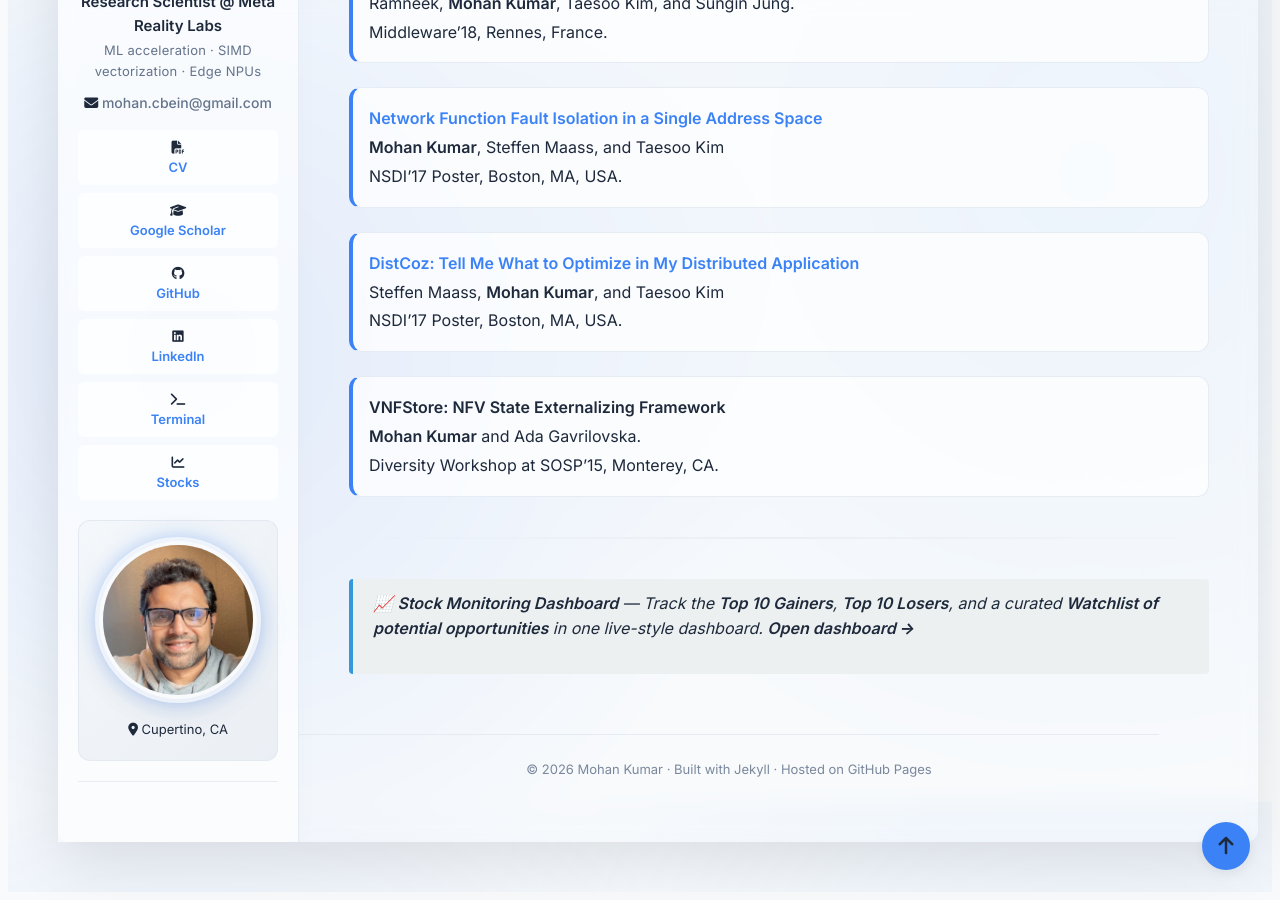
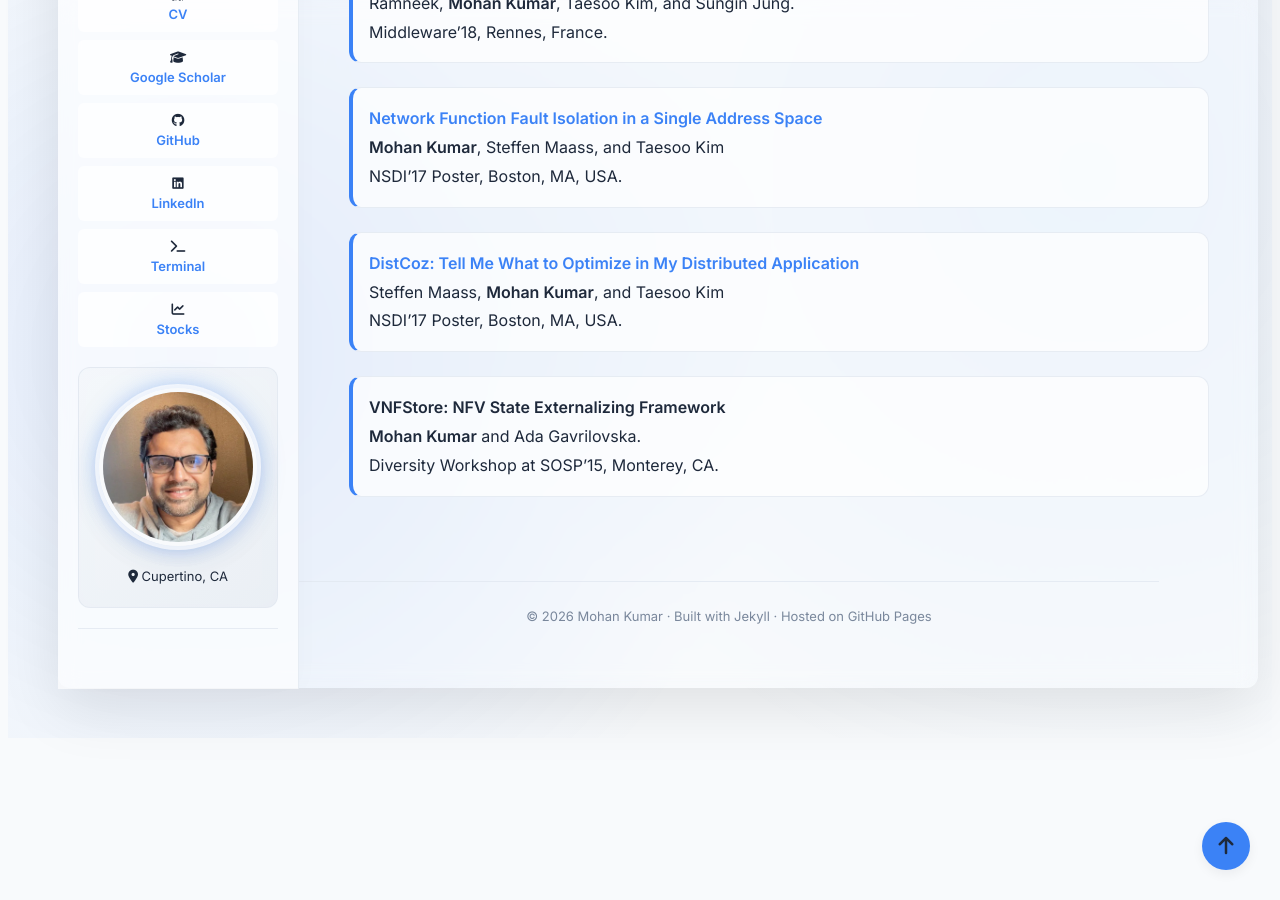
Before and after one commit to mohankku/mohankku.github.io, a Jekyll site: the page built from index.md, in a window 1280 px wide and 900 px high, scrolled down 1906 px. Built offline with Jekyll 4.4.1, drawn with Linux system fonts in a browser that asks for light colours.

Commit message:
Remove stock dashboard promo from main page

```diff
--- a/index.md
+++ b/index.md
@@ -64,7 +64,3 @@ I am a Research Scientist at Meta Reality Labs focused on accelerating machine l
 - **VNFStore: NFV State Externalizing Framework**
   **Mohan Kumar** and Ada Gavrilovska.
   Diversity Workshop at SOSP'15, Monterey, CA.
-
----
-
-> 📈 **Stock Monitoring Dashboard** — Track the **Top 10 Gainers**, **Top 10 Losers**, and a curated **Watchlist of potential opportunities** in one live-style dashboard. <a href="{{ '/stocks' | relative_url }}"><strong>Open dashboard →</strong></a>
```
